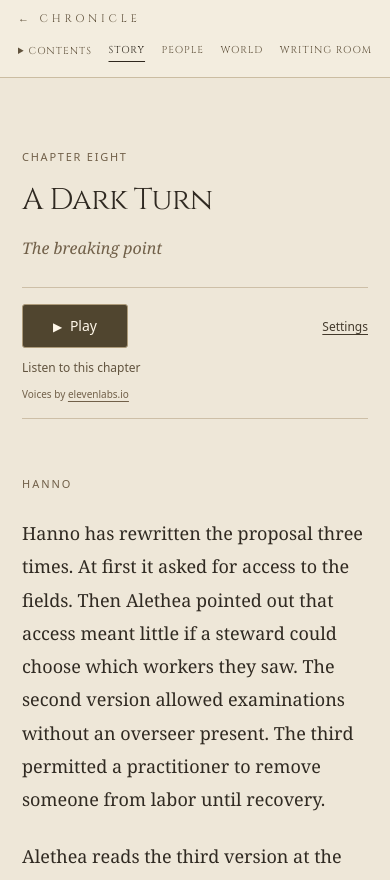
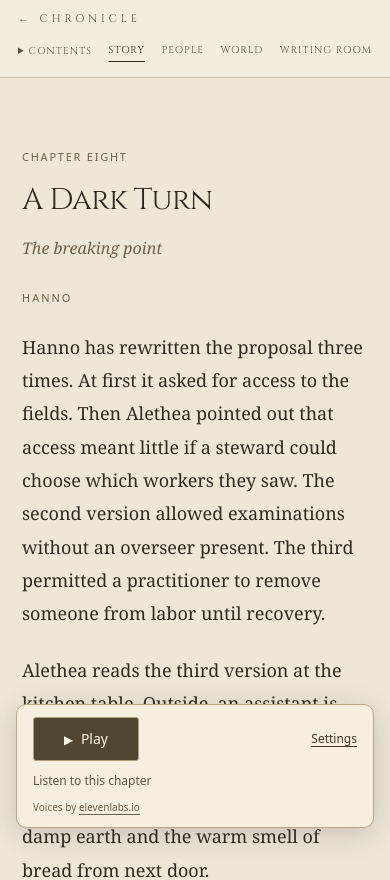
Before and after one commit to Suphian/chronicle, a Next.js app: page /chapters/a-dark-turn in a window 390 px wide. Shown: the top 880 px of the page. Built offline with nearby package versions, Linux system fonts and the light colour scheme.

Commit message:
Keep chapter audio controls floating at the bottom

```diff
--- a/src/app/globals.css
+++ b/src/app/globals.css
@@ -320,6 +320,7 @@ body {
 .book-plate figcaption small { display: block; font-size: 10px; color: #716049; margin-top: 4px; }
 
 /* Optional audio is a single action; preferences live on the settings page. */
+.book-shell:has(.chapter-narration) { padding-bottom: calc(260px + max(16px, env(safe-area-inset-bottom))); }
 .chapter-narration { max-width: 820px; margin: 24px auto 30px; padding: 16px 0; border-block: 1px solid #cdbfa7; color: #433a2c; font-family: system-ui, sans-serif; }
 .narration-row { display: flex; align-items: center; flex-wrap: wrap; gap: 10px 16px; }
 .chapter-narration p { font-size: 12px; line-height: 1.6; margin: 0; text-indent: 0; }
--- a/src/components/ChapterNarration.module.css
+++ b/src/components/ChapterNarration.module.css
@@ -1,33 +1,23 @@
-.controls {
-  scroll-margin-top: 120px;
+.controls:global(.chapter-narration) {
+  position: fixed;
+  inset-inline: max(16px, env(safe-area-inset-left)) max(16px, env(safe-area-inset-right));
+  bottom: max(16px, env(safe-area-inset-bottom));
+  z-index: 30;
+  width: auto;
+  max-width: 820px;
+  max-height: min(240px, calc(100svh - 140px));
+  overflow-y: auto;
+  overscroll-behavior: contain;
+  margin: 0 auto;
+  padding: 14px 20px;
+  border: 1px solid #b9a887;
+  border-radius: 10px;
+  background: #f6efdf;
+  box-shadow: 0 6px 28px #302a2233;
 }
 
-.controls:focus-visible {
-  outline: 2px solid #806039;
-  outline-offset: 6px;
+@media (max-width: 600px) {
+  .controls:global(.chapter-narration) {
+    padding: 12px 16px;
+  }
 }
-
-.returnButton {
-  position: fixed;
-  right: max(20px, env(safe-area-inset-right));
-  bottom: max(20px, env(safe-area-inset-bottom));
-  z-index: 40;
-  min-height: 44px;
-  padding: 12px 18px;
-  border: 1px solid #ae9c7b;
-  border-radius: 4px;
-  background: #50452f;
-  color: #fff7e9;
-  box-shadow: 0 3px 14px #302a2226;
-  font: 14px/1.4 system-ui, sans-serif;
-  cursor: pointer;
-}
-
-.returnButton:hover {
-  background: #6a5734;
-}
-
-.returnButton:focus-visible {
-  outline: 2px solid #806039;
-  outline-offset: 4px;
-}
--- a/src/components/ChapterNarration.tsx
+++ b/src/components/ChapterNarration.tsx
@@ -28,8 +28,6 @@ function NarrationPlayer({ chapter, initialSceneId, onActiveParagraph, mode, rat
   const [status, setStatus] = useState<Status>("stopped");
   const [loadingMessage, setLoadingMessage] = useState("Preparing your narration…");
   const [error, setError] = useState("");
-  const [controlsOffscreen, setControlsOffscreen] = useState(false);
-  const controls = useRef<HTMLElement>(null);
   const audio = useRef<HTMLAudioElement | null>(null);
   const utterance = useRef<SpeechSynthesisUtterance | null>(null);
   const ownsSpeech = useRef(false);
@@ -43,23 +41,6 @@ function NarrationPlayer({ chapter, initialSceneId, onActiveParagraph, mode, rat
   const castIds = [...new Set(segments.map((segment) => segment.speaker))];
   const englishVoices = voices.filter((voice) => /^en\b/i.test(voice.lang));
   const availableVoices = englishVoices.length ? englishVoices : voices;
-
-  useEffect(() => {
-    const player = controls.current;
-    if (!player) return;
-    const observer = new IntersectionObserver(([entry]) => {
-      setControlsOffscreen(!entry.isIntersecting);
-    }, { rootMargin: "-112px 0px 0px 0px" });
-    observer.observe(player);
-    return () => observer.disconnect();
-  }, []);
-
-  function returnToControls() {
-    const player = controls.current;
-    if (!player) return;
-    player.focus({ preventScroll: true });
-    player.scrollIntoView({ block: "start", behavior: window.matchMedia("(prefers-reduced-motion: reduce)").matches ? "instant" : "smooth" });
-  }
 
   useEffect(() => {
     const synth = window.speechSynthesis;
@@ -232,7 +213,7 @@ function NarrationPlayer({ chapter, initialSceneId, onActiveParagraph, mode, rat
   const active = status === "playing" || status === "paused";
   const currentScene = chapter.scenes.find((scene) => scene.id === track?.sceneId);
   const label = status === "loading" ? "Cancel" : status === "playing" ? "Pause" : status === "paused" ? "Resume" : status === "ended" ? "Play again" : "Play";
-  return <><section ref={controls} id="chapter-audio-controls" tabIndex={-1} className={`chapter-narration ${styles.controls}`} aria-label="Chapter narration">
+  return <section id="chapter-audio-controls" className={`chapter-narration ${styles.controls}`} aria-label="Chapter narration">
     <div className="narration-row">
       <button className="narration-play" onClick={listen} disabled={!tracks.length || (mode === "device" && !speechSupported)} aria-label={`${label} chapter narration`}><span aria-hidden="true">{status === "playing" ? "Ⅱ" : status === "loading" ? "×" : "▶"}</span> {label}</button>
       {active && <button className="narration-stop" onClick={stop}>Stop</button>}
@@ -241,7 +222,5 @@ function NarrationPlayer({ chapter, initialSceneId, onActiveParagraph, mode, rat
     </div>
     {mode === "ondemand" && <p className="narration-attribution">Voices by <a href="https://elevenlabs.io" target="_blank" rel="noreferrer">elevenlabs.io</a></p>}
     {error && <p className="narration-error" role="alert">{error}</p>}
-  </section>
-    {controlsOffscreen && <button type="button" className={styles.returnButton} onClick={returnToControls} aria-controls="chapter-audio-controls">Audio controls</button>}
-  </>;
+  </section>;
 }
```
